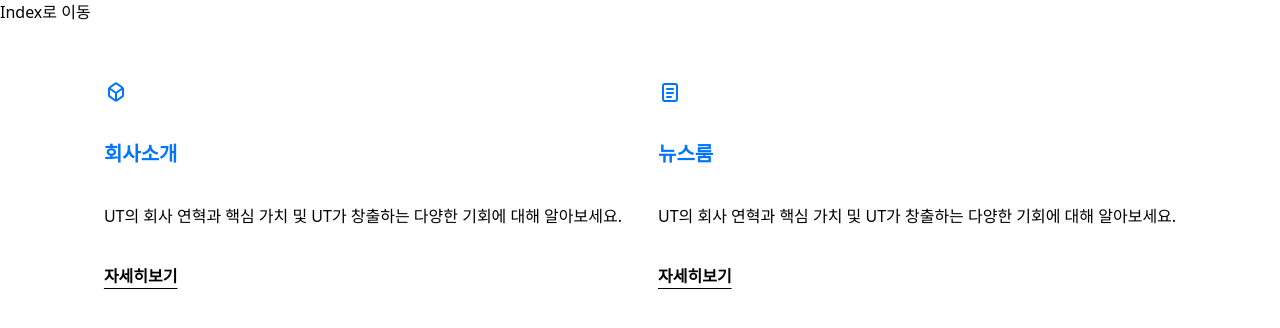
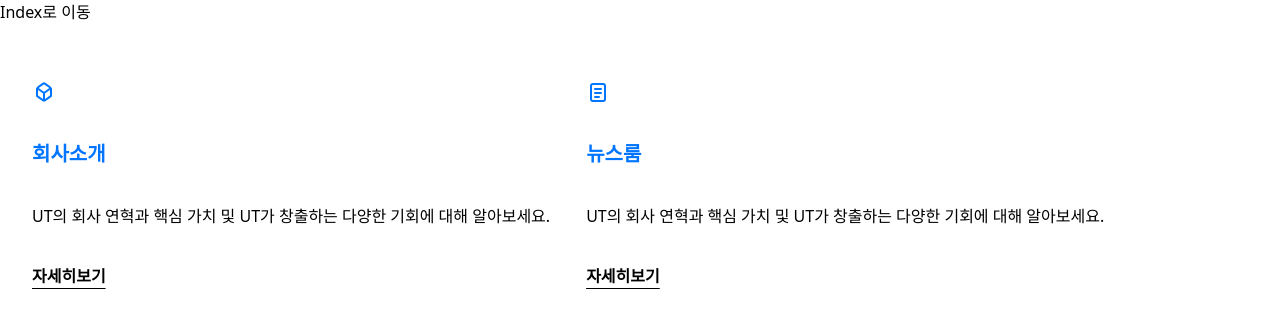
Before and after one commit to fedev-team-semicolon/tailwind-project, a website built with Vite: page src/components/about.html in a window 1280 px wide. Built offline with nearby package versions, Linux system fonts and the light colour scheme; a web font is replaced by a local one.

Commit message:
중복 css 수정과 오타 수정

```diff
--- a/src/components/about.html
+++ b/src/components/about.html
@@ -15,16 +15,18 @@
   <body>
     <a href="/index.html">Index로 이동</a>
 
-    <div class="px-6 py-10 tablet: px-8 tablet: py-14 tablet: items-start desktop:px-16 desktop:py-16 desktop:items-start">
-      <div class="flex flex-col gap-9 tablet: flex tablet:flex-row tablet:gap-9 desktop:flex desktop:flex-row desktop:gap-9 desktop: justify-center">
-        <div class="flex flex-col gap-3 tablet:flex-low tablet:gap-9gap-3 tablet:flex-low tablet:gap-9  desktop:gap-9">
+    <div class="px-6 py-10 tablet:px-8 tablet:py-14 tablet:items-start desktop:px-16 desktop:py-16 desktop:items-start">
+      <div class="flex flex-col gap-9 tablet:flex-row tablet:gap-9 desktop:flex-row desktop:gap-9 desktop:justify-center">
+        <div class="flex flex-col gap-3 tablet:flex-low tablet:gap-9 tablet:flex-low desktop:gap-9">
           <img class="w-6 h-6 flex-1" src="../assets/Box.svg" alt="" />
+
           <h1 class="text-primary text-xl font-bold flex-1">회사소개</h1>
+
           <p class="text-base font-medium flex-1">UT의 회사 연혁과 핵심 가치 및 UT가 창출하는 다양한 기회에 대해 알아보세요.</p>
           <a class="font-semibold underline underline-offset-[6px] flex-1" href="">자세히보기</a>
         </div>
 
-        <div class="flex flex-col gap-3 tablet:flex-low tablet:gap-9 ">
+        <div class="flex flex-col gap-3 tablet:flex-low tablet:gap-9">
           <img class="w-6 h-6 flex-1" src="../assets/Paper.svg" alt="" />
           <h1 class="text-primary text-xl font-bold flex-1">뉴스룸</h1>
           <p class="text-base font-medium flex-1">UT의 회사 연혁과 핵심 가치 및 UT가 창출하는 다양한 기회에 대해 알아보세요.</p>
```
